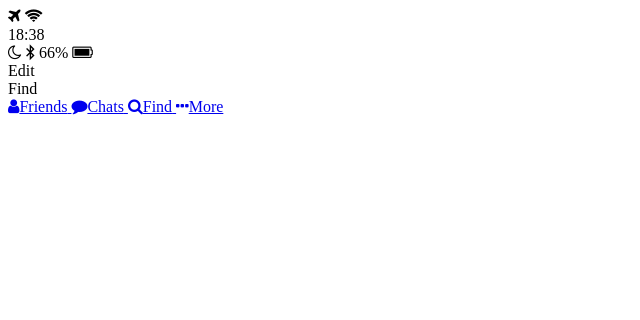
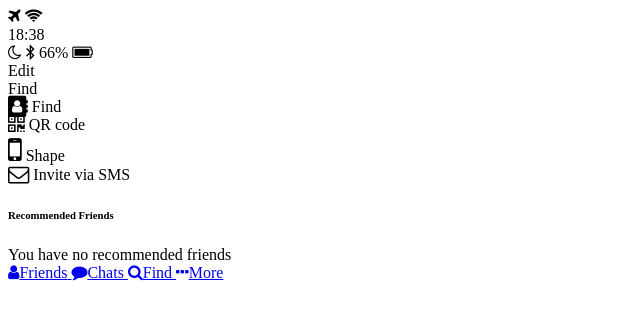
Before and after one commit to KsPsD/kakao-clone, a plain HTML site: page find.html in a window 1280 px wide. Shown: the whole page, without its empty margins (0-640 px from the left). Drawn offline with Linux system fonts and the light colour scheme.

Commit message:
find is done!!

```diff
--- a/find.html
+++ b/find.html
@@ -33,6 +33,42 @@
         <div class="header__column"></div>
       </div>
     </header>
+    <main class="find">
+      <section class=" find__option">
+        <div class="fine__option">
+          <div class="find__option">
+            <i class="fa fa-address-book fa-lg"> </i
+            ><span class="find__option-title"> Find</span>
+          </div>
+        </div>
+        <div class="fine__option">
+          <div class="find__option">
+            <i class="fa fa-qrcode fa-lg"> </i
+            ><span class="find__option-title"> QR code</span>
+          </div>
+        </div>
+        <div class="fine__option">
+          <div class="find__option">
+            <i class="fa fa-mobile fa-2x"> </i
+            ><span class="find__option-title"> Shape</span>
+          </div>
+        </div>
+        <div class="fine__option">
+          <div class="find__option">
+            <i class="fa fa-envelope-o fa-lg"> </i
+            ><span class="find__option-title"> Invite via SMS</span>
+          </div>
+        </div>
+      </section>
+      <section class="find__recommended">
+        <header><h6 class="find__title">Recommended Friends</h6></header>
+        <div class="recommended__none">
+          <span class="recommended__text">
+            You have no recommended friends</span
+          >
+        </div>
+      </section>
+    </main>
     <nav class="tab-bar">
       <a href="index.html" class="tab-bar__tab ">
         <i class="fa fa-user"></i><span class="tab-bar__title">Friends</span>
```
